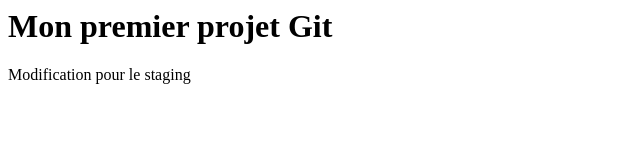
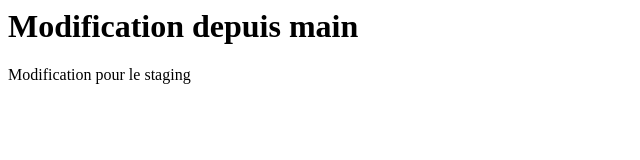
Before and after one commit to emnajebali2024/TP1-DevOps-Git, a plain HTML site: page index.html in a window 1280 px wide. Shown: the whole page, without its empty margins (0-640 px from the left). Drawn offline with Linux system fonts and the light colour scheme.

Commit message:
Modification dans main

```diff
--- a/index.html
+++ b/index.html
@@ -1,2 +1,2 @@
-<h1>Mon premier projet Git</h1>
+<h1>Modification depuis main</h1>
 <p>Modification pour le staging</p>
```
